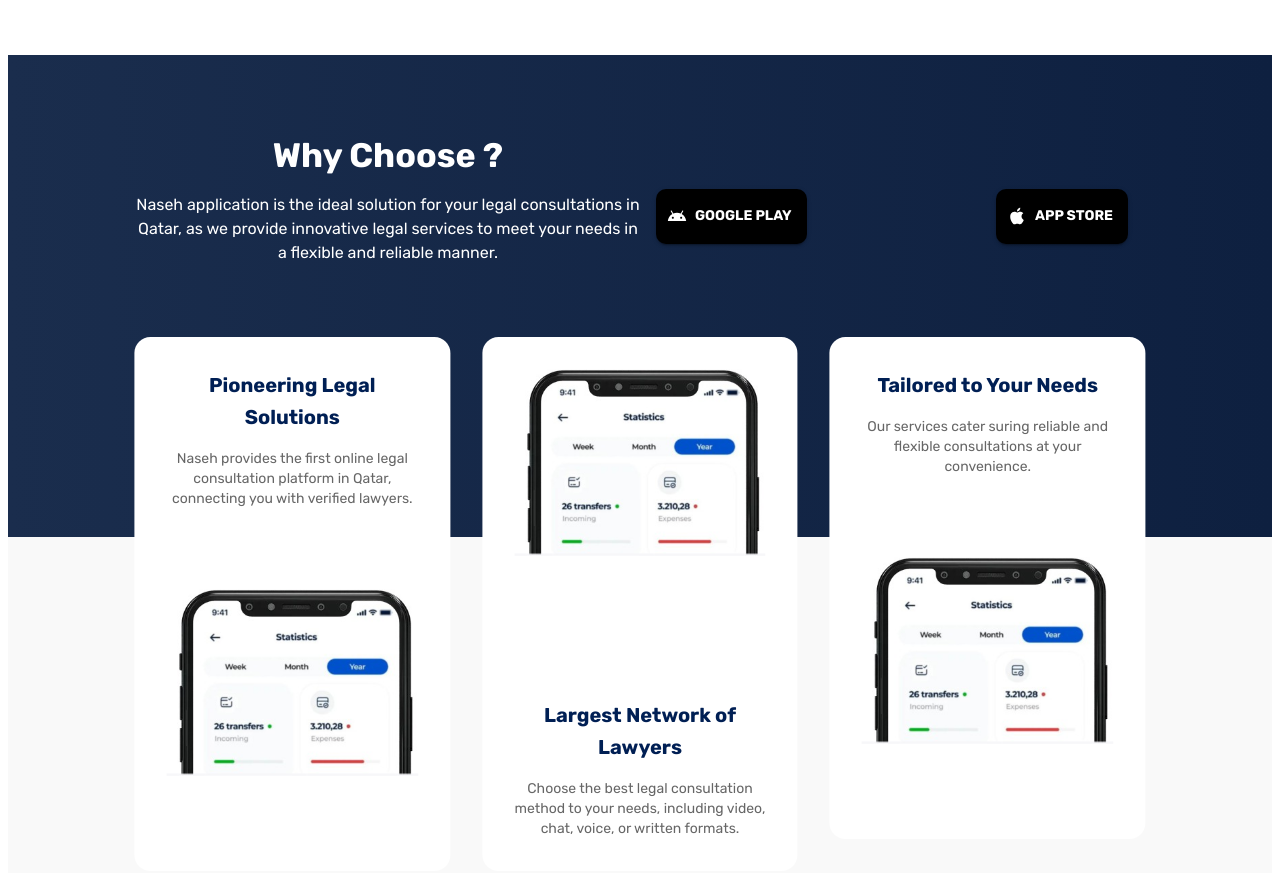
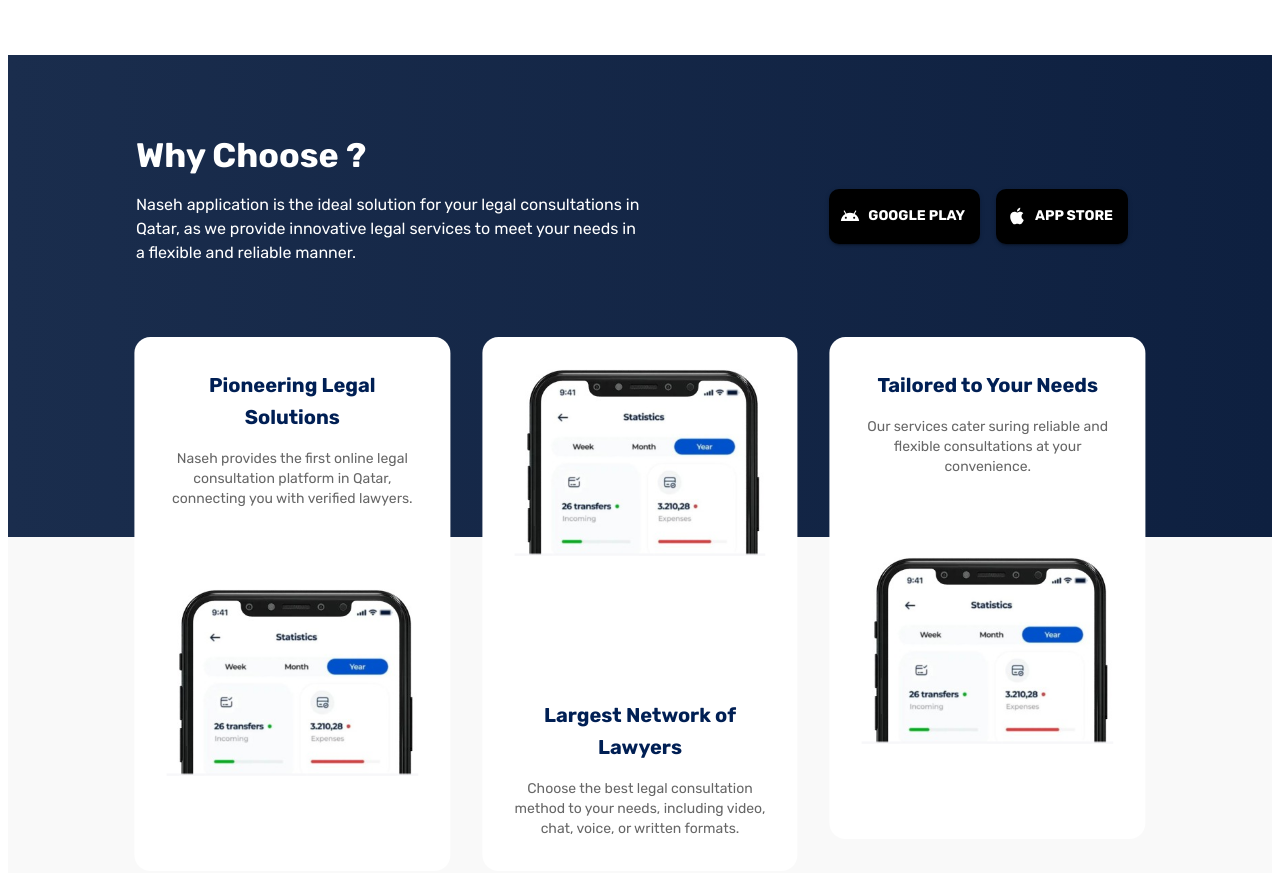
Before and after one commit to fazmirfawasps/web-app, a React (Vite) app: page / in a window 1280 px wide. Shown: the part 4840-5713 px from the top of the page. Built offline with nearby package versions, Linux system fonts and the light colour scheme.

Commit message:
latest final

```diff
--- a/src/shared/mobile-banner/header.jsx
+++ b/src/shared/mobile-banner/header.jsx
@@ -18,12 +18,12 @@
     >
       {/* Header Section */}
       <Grid item xs={12} md={6}>
-        <Typography variant="h4" sx={{ fontWeight: "bold", marginBottom: 2 }}>
+        <Typography variant="h4" sx={{ fontWeight: "bold", marginBottom: 2,textAlign:'start' }}>
           Why Choose ?
         </Typography>
 
         {/* Subheading */}
-        <Typography variant="body1" sx={{ maxWidth: "600px", marginBottom: 4 }}>
+        <Typography variant="body1" sx={{ maxWidth: "600px", marginBottom: 4,textAlign:"start" }}>
           Naseh application is the ideal solution for your legal consultations
           in Qatar, as we provide innovative legal services to meet your needs
           in a flexible and reliable manner.
@@ -36,8 +36,11 @@
         xs={12}
         md={6}
         px={2}
-        sx={{ display: "flex", justifyContent: 'space-between' }}
-
+        sx={{
+          display: "flex",
+          justifyContent: { sm: "space-between", md: "flex-end" },
+          gap: 2,
+        }}
       >
         <Button
           variant="contained"
@@ -48,7 +51,6 @@
             fontWeight: "bold",
             borderRadius: "10px",
             padding: "15px",
-
           }}
           href="#"
         >
```
